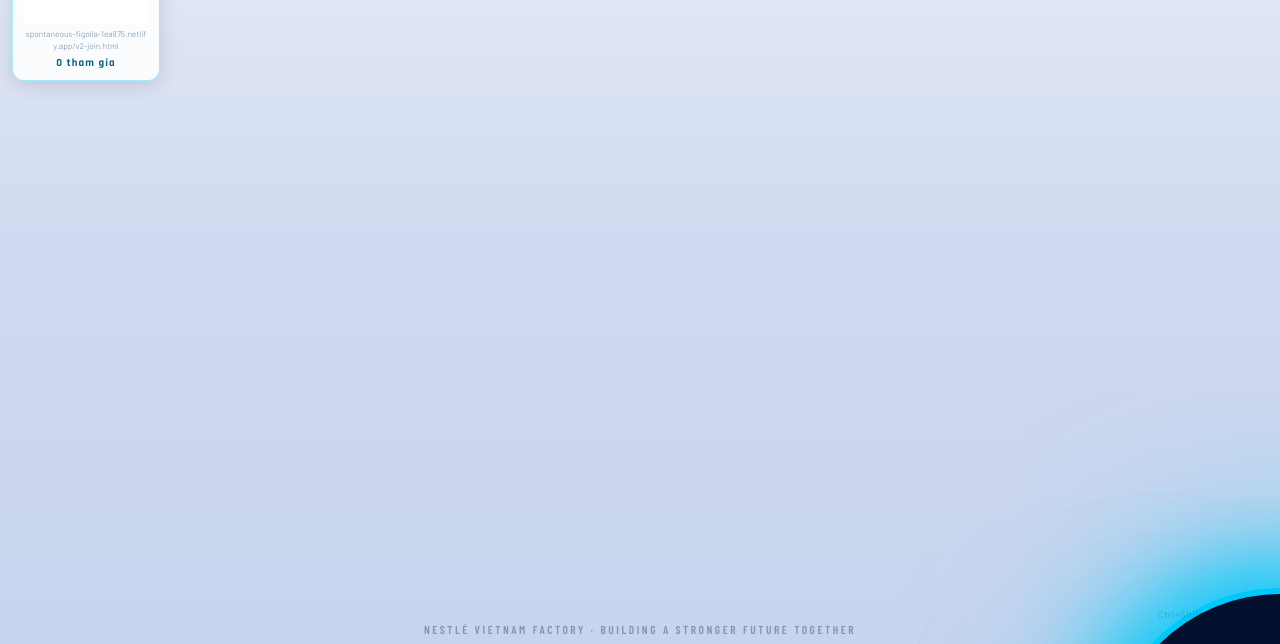
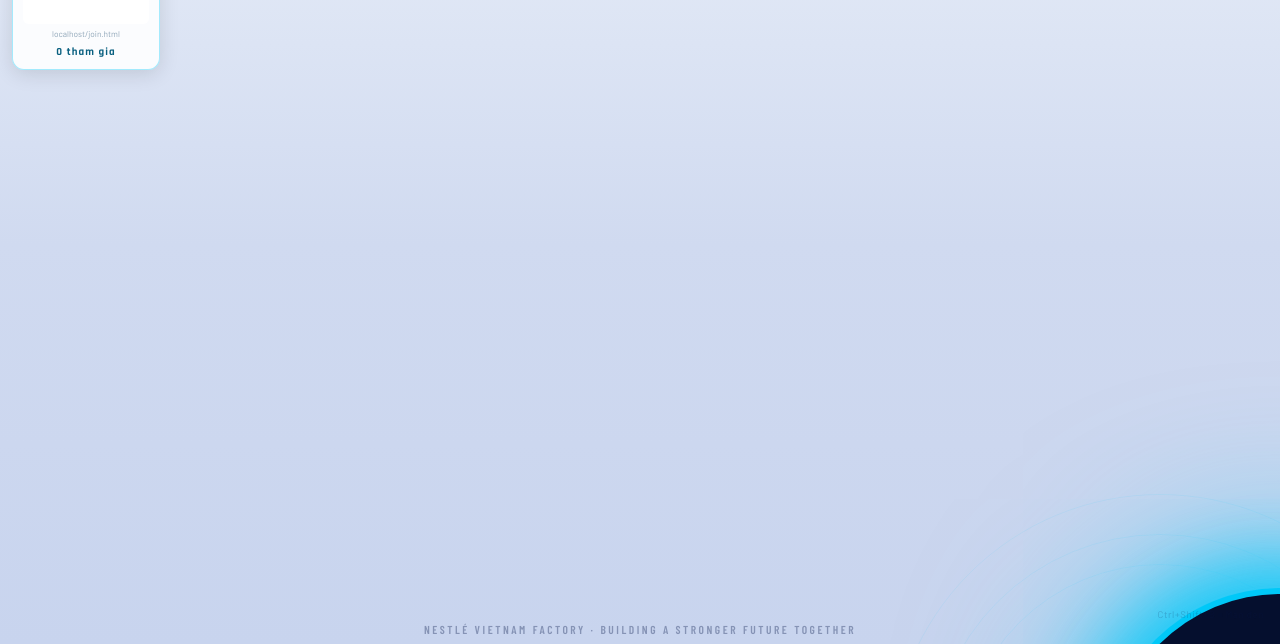
Before and after one commit to nestle-lucky-wheel/luck-wheel, a plain HTML site: page index.html in a window 1280 px wide. Shown: the part 156-800 px from the top of the page. Drawn offline with nearby package versions, Linux system fonts and the light colour scheme; no server answers; a web font is replaced by a local one.

Commit message:
Update index.html

```diff
--- a/index.html
+++ b/index.html
@@ -562,7 +562,7 @@ const firebaseConfig = {
 // ╔═══════════════════════════════════════════╗
 // ║  JOIN PAGE URL – change after deploying   ║
 // ╚═══════════════════════════════════════════╝
-const JOIN_URL = 'https://spontaneous-figolla-1ea875.netlify.app/v2-join.html';
+const JOIN_URL = window.location.origin + window.location.pathname.replace(/\/[^\/]*$/, '/') + 'join.html';
 // ════════════════════════════════════════
 // INIT
 // ════════════════════════════════════════
```
